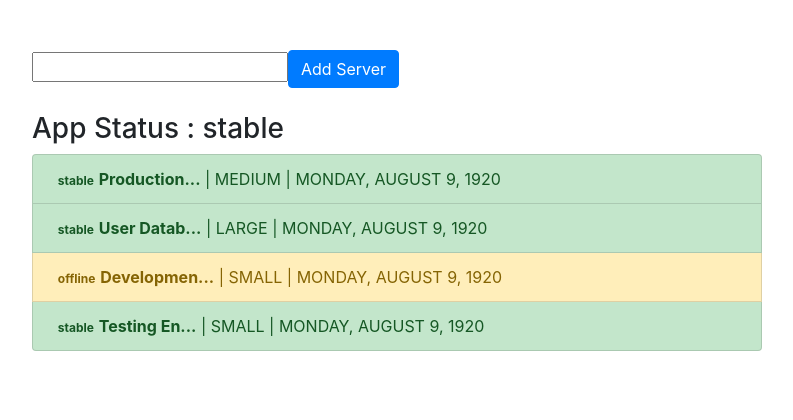
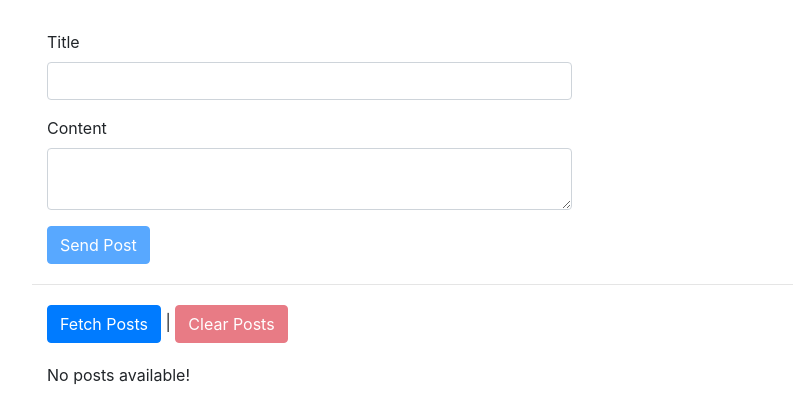
Before and after one commit to moshiurse/angular-practice, an Angular app: page / in a window 1280 px wide. Shown: the top 420 px of the page, without its empty margins (53-846 px from the left). Built offline with nearby package versions, Linux system fonts and the light colour scheme; no server answers.

Commit message:
Post Data ro firebase & get Data and tranform using rxjs operator

```diff
--- a/src/app/app.component.css
+++ b/src/app/app.component.css
@@ -1,3 +1,7 @@
 .container {
-  margin-top: 50px;
+  margin-top: 30px;
 }
+
+.row {
+  margin: 20px 0;
+}
--- a/src/app/app.component.html
+++ b/src/app/app.component.html
@@ -1,24 +1,57 @@
 <div class="container">
   <div class="row">
-    <div class="col-xs-12 col-sm-10 col-md-8 col-sm-offset-1 col-md-offset-2">
-      <input type="text" [(ngModel)]="filterStatus">
-      <button class="btn btn-primary" (click)="onAddServer()">Add Server</button>
-      <br><br>
-      <h3>App Status : {{appStatus | async}}</h3>
-      <ul class="list-group">
-        <li
-          class="list-group-item"
-          *ngFor="let server of servers | filter:filterStatus:'status'"
-          [ngClass]="getStatusClasses(server)">
-          <span
-            class="badge">
-            {{ server.status }}
-          </span>
-          <strong>{{ server.name | shorten: 10 }}</strong> |
-          {{ server.instanceType | uppercase}} |
-          {{ server.started | date: 'fullDate' | uppercase}}
-        </li>
-      </ul>
+    <div class="col-xs-12 col-md-6 col-md-offset-3">
+      <form #postForm="ngForm" (ngSubmit)="onCreatePost(postForm.value)">
+        <div class="form-group">
+          <label for="title">Title</label>
+          <input
+            type="text"
+            class="form-control"
+            id="title"
+            required
+            ngModel
+            name="title"
+          />
+        </div>
+        <div class="form-group">
+          <label for="content">Content</label>
+          <textarea
+            class="form-control"
+            id="content"
+            required
+            ngModel
+            name="content"
+          ></textarea>
+        </div>
+        <button
+          class="btn btn-primary"
+          type="submit"
+          [disabled]="!postForm.valid"
+        >
+          Send Post
+        </button>
+      </form>
+    </div>
+  </div>
+  <hr />
+  <div class="row">
+    <div class="col-xs-12 col-md-6 col-md-offset-3">
+      <button class="btn btn-primary" (click)="onFetchPosts()">
+        Fetch Posts
+      </button>
+      |
+      <button
+        class="btn btn-danger"
+        [disabled]="loadedPosts.length < 1"
+        (click)="onClearPosts()"
+      >
+        Clear Posts
+      </button>
+    </div>
+  </div>
+  <div class="row">
+    <div class="col-xs-12 col-md-6 col-md-offset-3">
+      <p>No posts available!</p>
     </div>
   </div>
 </div>
--- a/src/app/app.component.ts
+++ b/src/app/app.component.ts
@@ -1,60 +1,55 @@
-import { Component } from '@angular/core';
+import { Component, OnInit } from '@angular/core';
+import { HttpClient } from '@angular/common/http';
+import { map } from "rxjs/operators";
 
 @Component({
   selector: 'app-root',
   templateUrl: './app.component.html',
   styleUrls: ['./app.component.css']
 })
-export class AppComponent {
+export class AppComponent implements OnInit {
+  loadedPosts = [];
 
-  appStatus = new Promise((resolve, reject) => {
-    setTimeout(() => {
-      resolve('stable');
-    }, 2000)
-  })
-  servers = [
-    {
-      instanceType: 'medium',
-      name: 'Production Server',
-      status: 'stable',
-      started: new Date(15, 1, 2017)
-    },
-    {
-      instanceType: 'large',
-      name: 'User Database',
-      status: 'stable',
-      started: new Date(15, 1, 2017)
-    },
-    {
-      instanceType: 'small',
-      name: 'Development Server',
-      status: 'offline',
-      started: new Date(15, 1, 2017)
-    },
-    {
-      instanceType: 'small',
-      name: 'Testing Environment Server',
-      status: 'stable',
-      started: new Date(15, 1, 2017)
-    }
-  ];
+  constructor(private http: HttpClient) {}
 
-  filterStatus = '';
-
-  getStatusClasses(server: {instanceType: string, name: string, status: string, started: Date}) {
-    return {
-      'list-group-item-success': server.status === 'stable',
-      'list-group-item-warning': server.status === 'offline',
-      'list-group-item-danger': server.status === 'critical'
-    };
+  ngOnInit() {
+    this.fetchPosts();
   }
 
-  onAddServer(){
-    this.servers.push({
-        instanceType: 'small',
-        name: 'Testing Environment Server',
-        status: 'stable',
-        started: new Date(15, 1, 2017)
+  onCreatePost(postData: { title: string; content: string }) {
+    // Send Http request
+    this.http
+      .post(
+        'https://angular-demo-ef3ee.firebaseio.com/posts.json',
+        postData
+      )
+      .subscribe(responseData => {
+        console.log(responseData);
+      });
+  }
+
+  onFetchPosts() {
+    this.fetchPosts();
+  }
+
+  onClearPosts() {
+    // Send Http request
+  }
+
+  private fetchPosts(){
+    this.http.get('https://angular-demo-ef3ee.firebaseio.com/posts.json')
+    .pipe(map(responseData => {
+      const postArray = [];
+      for(const key in responseData){
+        if(responseData.hasOwnProperty(key)){
+          postArray.push({...responseData[key], id: key});
+        }
+      }
+      return postArray;
+    })
+    )
+    .subscribe(posts => {
+      console.log(posts);
     })
   }
 }
--- a/src/app/filter.pipe.ts
+++ /dev/null
@@ -1,23 +0,0 @@
-import { Pipe, PipeTransform } from '@angular/core';
-
-@Pipe({
-  name: 'filter',
-  pure: false
-})
-export class FilterPipe implements PipeTransform {
-
-  transform(value: any, filter: string, propName: string): any {
-    if(value.length === 0 || filter === ''){
-      return value;
-    }
-    const resultArray = [];
-    for(let item of value){
-      if(item[propName] === filter){
-        resultArray.push(item);
-      }
-    }
-    return resultArray;
-
-  }
-
-}
--- a/src/app/shorten.pipe.ts
+++ /dev/null
@@ -1,14 +0,0 @@
-import { PipeTransform, Pipe } from "@angular/core";
-
-@Pipe({
-    name: 'shorten'
-})
-export class ShortenPipe implements PipeTransform{
-
-    transform(value: any, limit: number){
-        if(value.length > limit){
-            return value.substr(0,limit)+ '...';
-        }
-        return value;
-    }
-}
```
Also changed, not shown: src/app/app.module.ts (+4 -13 lines), 1 other file (tests, documents, lock files or other folders).
